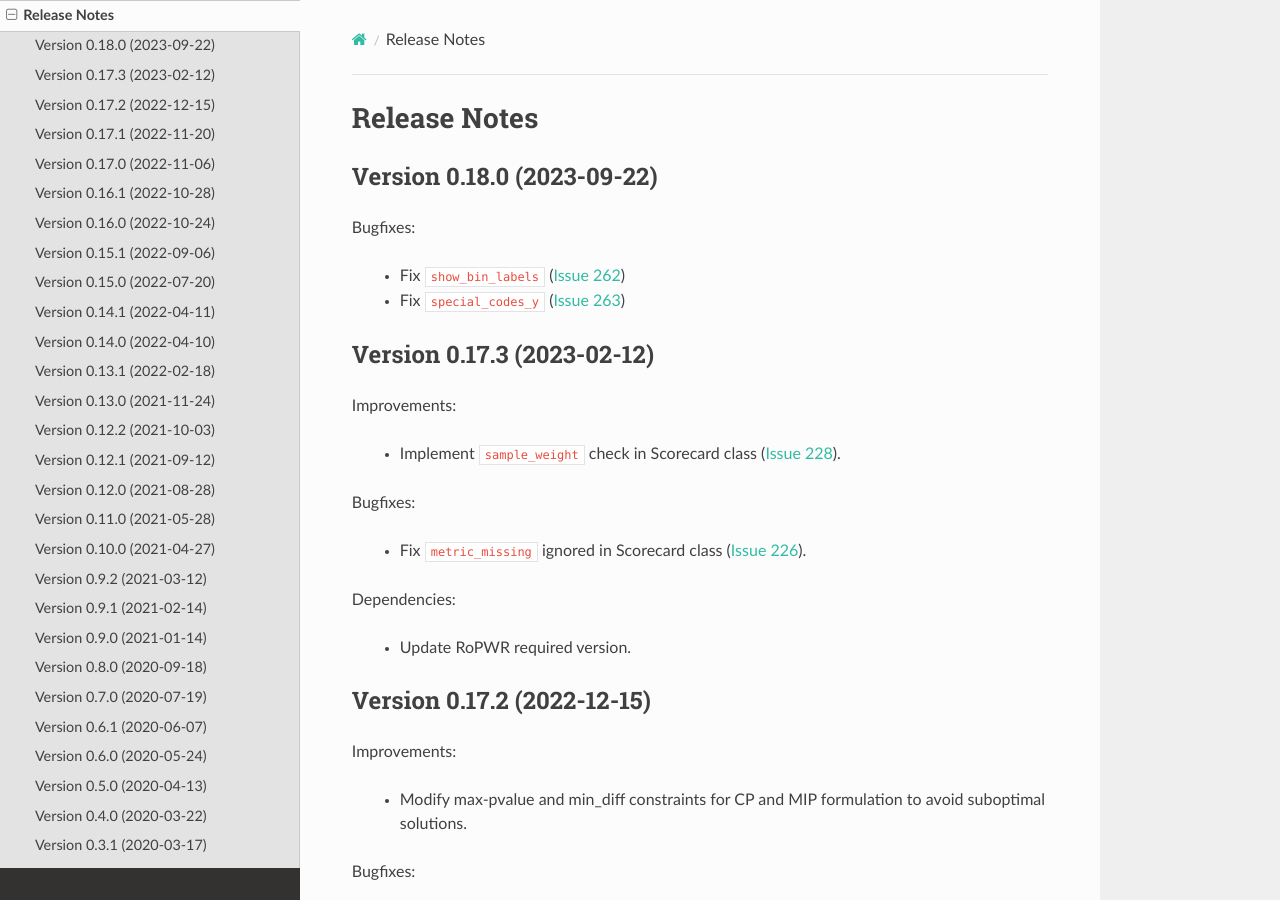
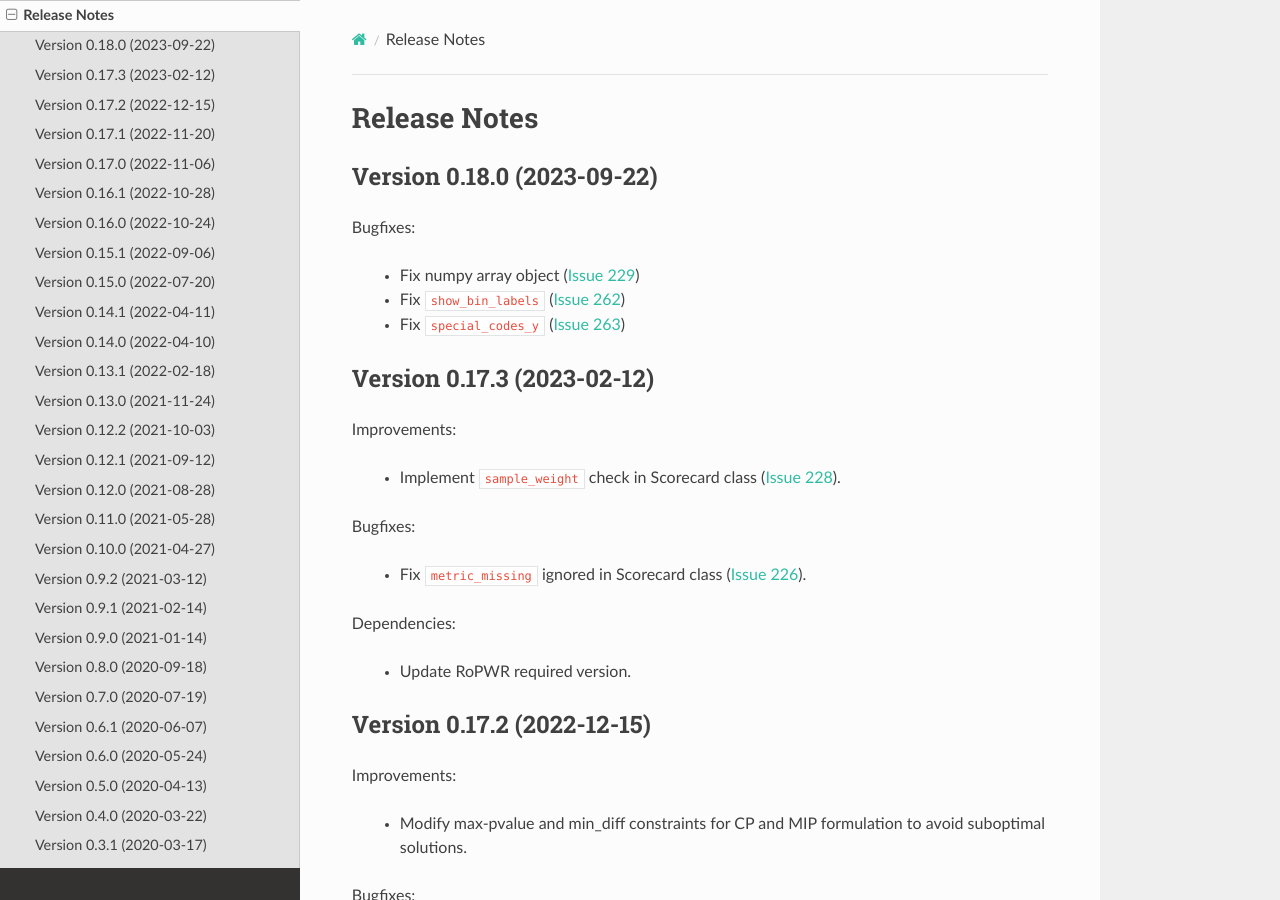
Before and after one commit to guillermo-navas-palencia/optbinning, a Sphinx documentation site: the page built from doc/source/release_notes.rst, in a window 1280 px wide and 900 px high. Built offline with Sphinx 7.4.7 and the Read the Docs theme 2.0.0, drawn with Linux system fonts in a browser that asks for light colours; pages that are not in the unit, such as notebooks, are missing from menus.

Commit message:
Release notes version 0.18.0

```diff
--- a/doc/source/release_notes.rst
+++ b/doc/source/release_notes.rst
@@ -6,6 +6,7 @@ Version 0.18.0 (2023-09-22)
 
 Bugfixes:
 
+   - Fix numpy array object (`Issue 229 <https://github.com/guillermo-navas-palencia/optbinning/issues/229>`_)
    - Fix ``show_bin_labels`` (`Issue 262 <https://github.com/guillermo-navas-palencia/optbinning/issues/262>`_)
    - Fix ``special_codes_y`` (`Issue 263 <https://github.com/guillermo-navas-palencia/optbinning/issues/263>`_)
 
```
